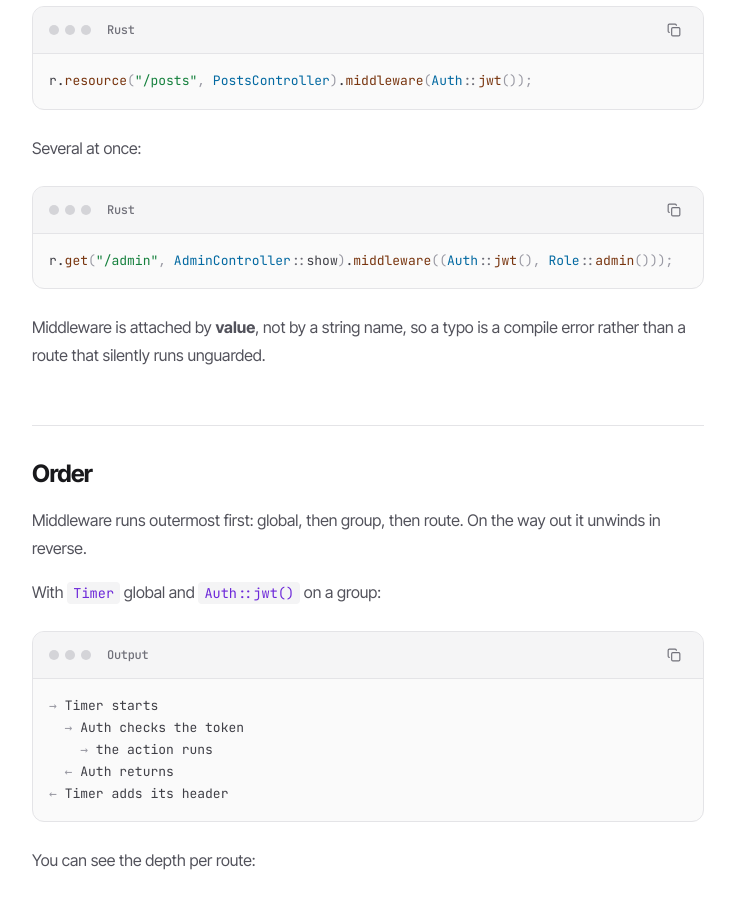
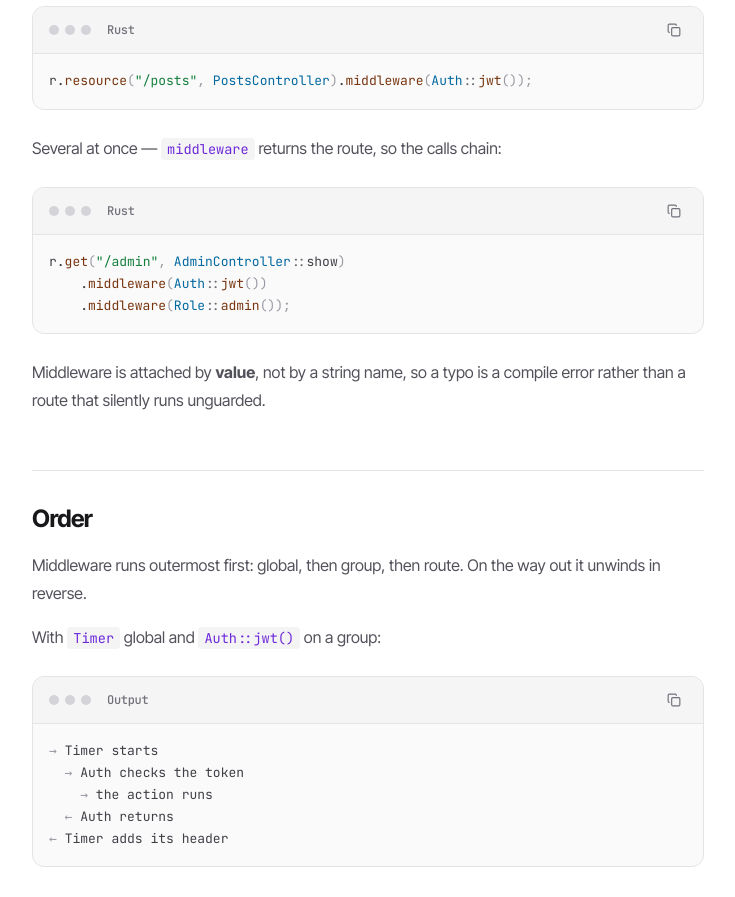
Before and after one commit to luxid-dev/web, a React (Vite) app: page /docs/middleware in a window 1280 px wide. Shown: the part 3120-4017 px from the top of the page, without its empty margins (288-1023 px from the left). Built offline with nearby package versions, Linux system fonts and the light colour scheme.

Commit message:
fix(docs): chain middleware instead of passing a tuple
Middleware is not implemented for tuples, so the example did not compile.

```diff
--- a/src/docs/content/MiddlewareContent.tsx
+++ b/src/docs/content/MiddlewareContent.tsx
@@ -117,11 +117,13 @@ impl BlockRobots {
         code={`r.resource("/posts", PostsController).middleware(Auth::jwt());`}
       />
 
-      <P>Several at once:</P>
+      <P>Several at once — <C>middleware</C> returns the route, so the calls chain:</P>
 
       <CodeExample
         language="rust"
-        code={`r.get("/admin", AdminController::show).middleware((Auth::jwt(), Role::admin()));`}
+        code={`r.get("/admin", AdminController::show)
+    .middleware(Auth::jwt())
+    .middleware(Role::admin());`}
       />
 
       <P>Middleware is attached by <strong>value</strong>, not by a string name, so a typo is a compile error rather than a route that silently runs unguarded.</P>
```
